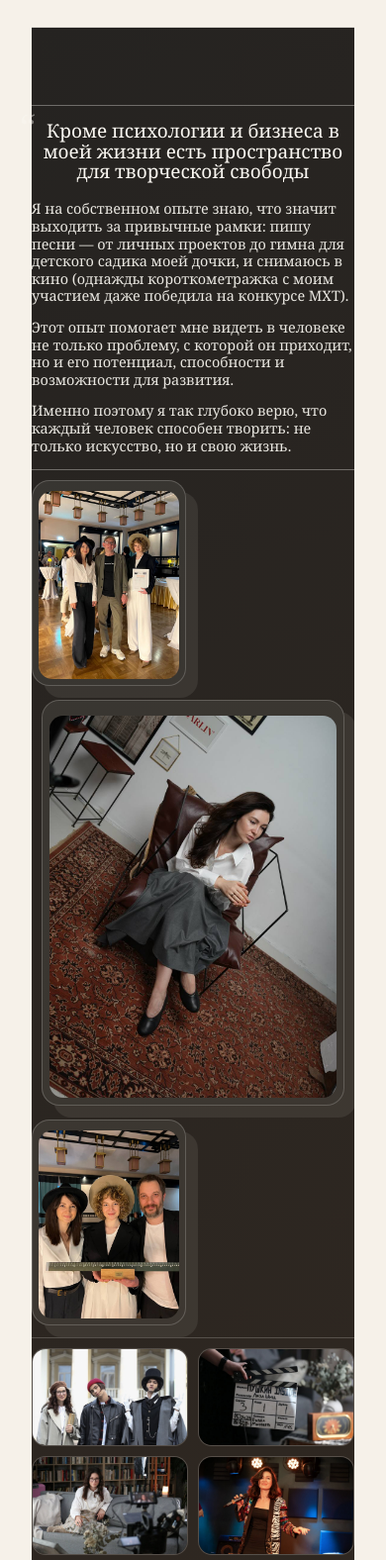
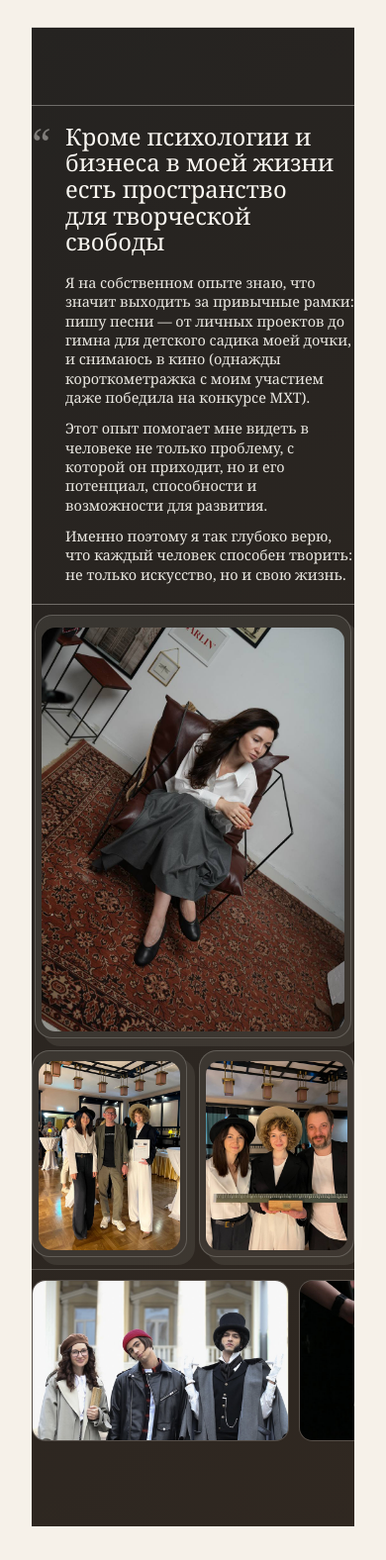
Before and after one commit to kgalanov2020-oss/veronikagalanova, a plain HTML site: page index.html in a window 390 px wide. Shown: the part 5804-7380 px from the top of the page at 99% size. Drawn offline with Linux system fonts and the light colour scheme.

Commit message:
Fix mobile layout

```diff
--- a/styles.css
+++ b/styles.css
@@ -3058,33 +3058,84 @@ details p {
 
   .interlude__text {
     font-size: clamp(14px, 3.7vw, 17px);
+    width: 100%;
+    padding: 18px 0 20px;
+    line-height: 1.34;
+  }
+
+  .interlude__text::before {
+    left: 0;
+    top: 16px;
+    font-size: 42px;
+  }
+
+  .interlude__lead {
+    margin: 0 0 18px;
+    padding-left: 34px;
+    text-align: left;
+    font-size: clamp(22px, 6.1vw, 27px);
+    line-height: 1.12;
   }
 
   .interlude__columns {
     grid-template-columns: 1fr;
-    gap: 14px;
+    gap: 12px;
+    padding-left: 34px;
+  }
+
+  .interlude__column p {
+    line-height: 1.34;
   }
 
   .interlude__photo-composition {
-    grid-template-columns: repeat(2, minmax(0, 204px));
+    grid-template-columns: repeat(2, minmax(0, 1fr));
     justify-content: center;
-    gap: 14px;
-    align-items: center;
+    justify-items: center;
+    gap: 12px;
+    width: 100%;
   }
 
   .interlude__main-image {
+    order: 1;
     grid-column: 1 / -1;
-    justify-self: center;
-    width: min(306px, 100%);
+    width: min(320px, 100%);
+    padding: 12px 6px 6px;
+    box-shadow: 8px 8px 0 rgba(251, 248, 242, 0.08);
   }
 
   .interlude__side-image {
-    width: min(204px, 100%);
+    width: 100%;
+    padding: 10px 6px 6px;
+    box-shadow: 8px 8px 0 rgba(251, 248, 242, 0.08);
+  }
+
+  .interlude__side-image:first-child {
+    order: 2;
+  }
+
+  .interlude__side-image:last-child {
+    order: 3;
   }
 
   .interlude__strip {
-    grid-template-columns: repeat(2, minmax(0, 1fr));
+    display: flex;
+    width: 100%;
+    max-width: 100%;
+    overflow-x: auto;
+    overscroll-behavior-inline: contain;
     gap: 10px;
+    padding-bottom: 8px;
+    scroll-snap-type: x mandatory;
+    -webkit-overflow-scrolling: touch;
+  }
+
+  .interlude__strip figure {
+    flex: 0 0 min(74vw, 260px);
+    scroll-snap-align: start;
+  }
+
+  .interlude__strip img {
+    aspect-ratio: 16 / 10;
   }
 
   .education-list li {
@@ -3188,5 +3239,18 @@ details p {
 
   .site-footer {
     display: grid;
-  }
-}
+    justify-items: center;
+    gap: 10px;
+    width: 100%;
+    max-width: none;
+    padding: 18px var(--page-gutter) 24px;
+    text-align: center;
+    font-size: 12px;
+    line-height: 1.35;
+  }
+
+  .site-footer p,
+  .site-footer a {
+    max-width: 260px;
+  }
+}
```
